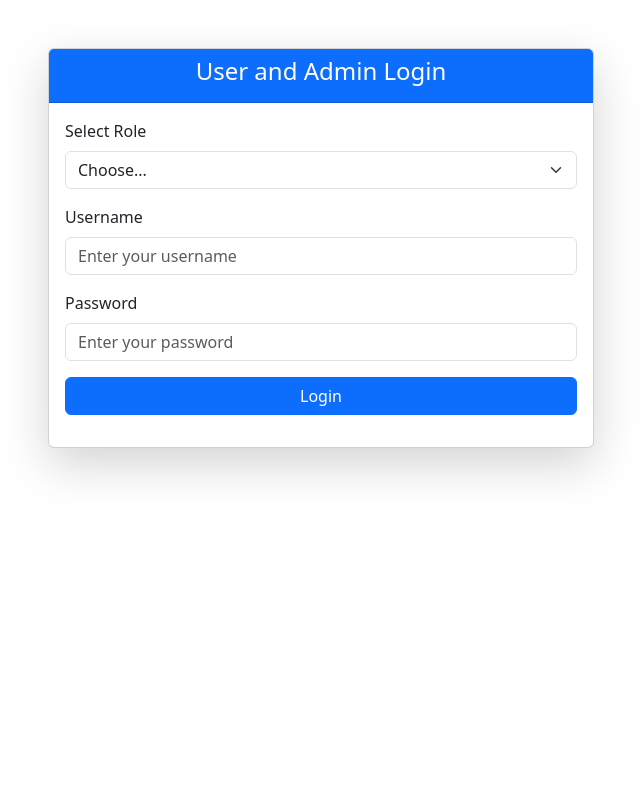
After one commit to safalkeshi/finalproject_fourthsemester, a PHP site: page /login.php in a window 1280 px wide. The commit adds this page. Shown: the whole page, without its empty margins (319-959 px from the left). Run offline with PHP 8.4, Linux system fonts and the light colour scheme.

Commit message:
changes made

```diff
--- /dev/null
+++ b/userlogin/login.php
@@ -0,0 +1,58 @@
+<html lang="en">
+
+<head>
+    <meta charset="UTF-8">
+    <meta name="viewport" content="width=device-width, initial-scale=1.0">
+    <title>User and Admin Login</title>
+    <!-- Bootstrap CSS -->
+    <link href="https://cdn.jsdelivr.net/npm/bootstrap@5.3.0/dist/css/bootstrap.min.css" rel="stylesheet">
+</head>
+
+<body>
+    <div class="container mt-5">
+        <div class="row justify-content-center">
+            <div class="col-md-6">
+                <div class="card shadow-lg">
+                    <div class="card-header text-center bg-primary text-white">
+                        <h4>User and Admin Login</h4>
+                    </div>
+                    <div class="card-body">
+                        <form action="login_process.php" method="POST">
+                            <!-- Role Selection -->
+                            <div class="mb-3">
+                                <label for="role" class="form-label">Select Role</label>
+                                <select class="form-select" id="role" name="role" required>
+                                    <option value="">Choose...</option>
+                                    <option value="user">User</option>
+                                    <option value="admin">Admin</option>
+                                </select>
+                            </div>
+
+                            <!-- Username -->
+                            <div class="mb-3">
+                                <label for="username" class="form-label">Username</label>
+                                <input type="text" class="form-control" id="username" name="username" placeholder="Enter your username" required>
+                            </div>
+
+                            <!-- Password -->
+                            <div class="mb-3">
+                                <label for="password" class="form-label">Password</label>
+                                <input type="password" class="form-control" id="password" name="password" placeholder="Enter your password" required>
+                            </div>
+
+                            <!-- Submit Button -->
+                            <div class="d-grid">
+                                <button type="submit" class="btn btn-primary">Login</button>
+                            </div>
+                        </form>
+                    </div>
+                </div>
+            </div>
+        </div>
+    </div>
+
+    <!-- Bootstrap JS -->
+    <script src="https://cdn.jsdelivr.net/npm/bootstrap@5.3.0/dist/js/bootstrap.bundle.min.js"></script>
+</body>
+
+</html>
```
Also changed, not shown: userlogin/login_process.php (added, +72 -0 lines), userlogin/logout.php (added, +10 -0 lines), userlogin/userdashboard.php (+16 -0 lines).
